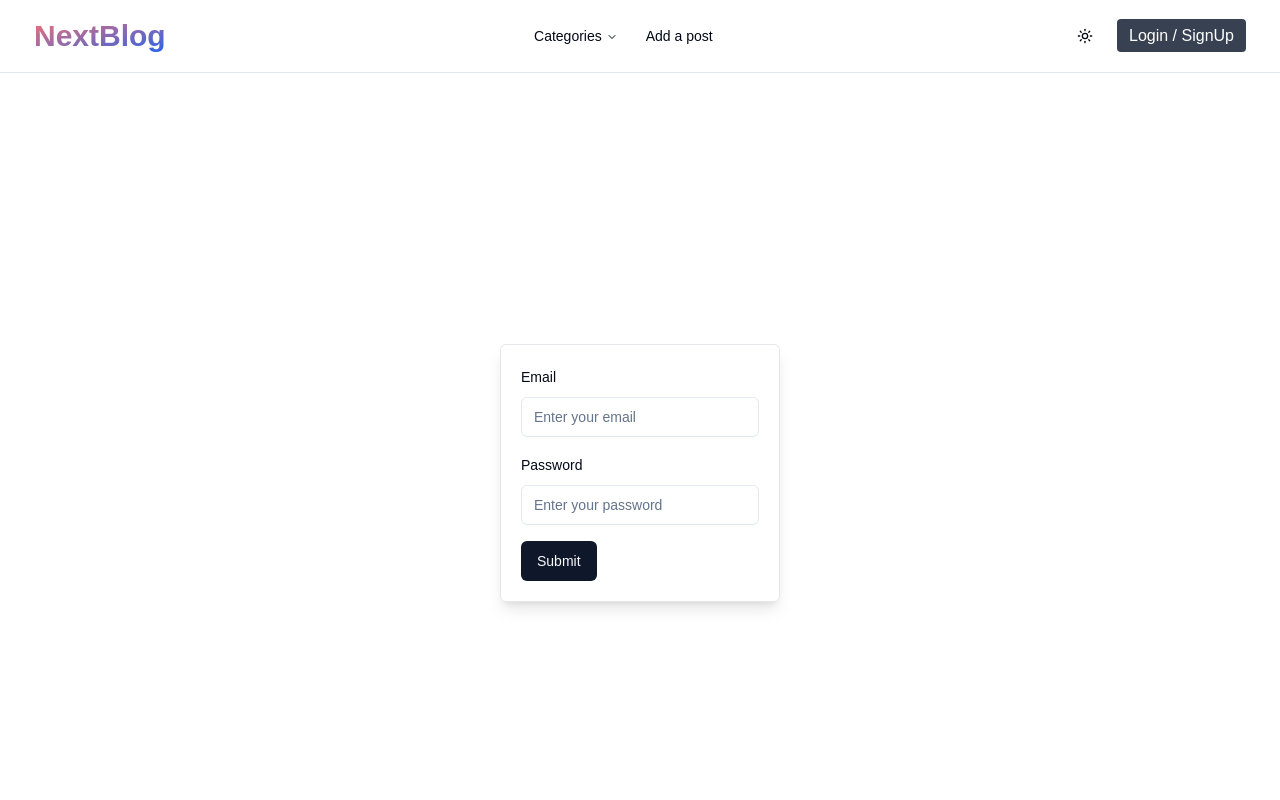
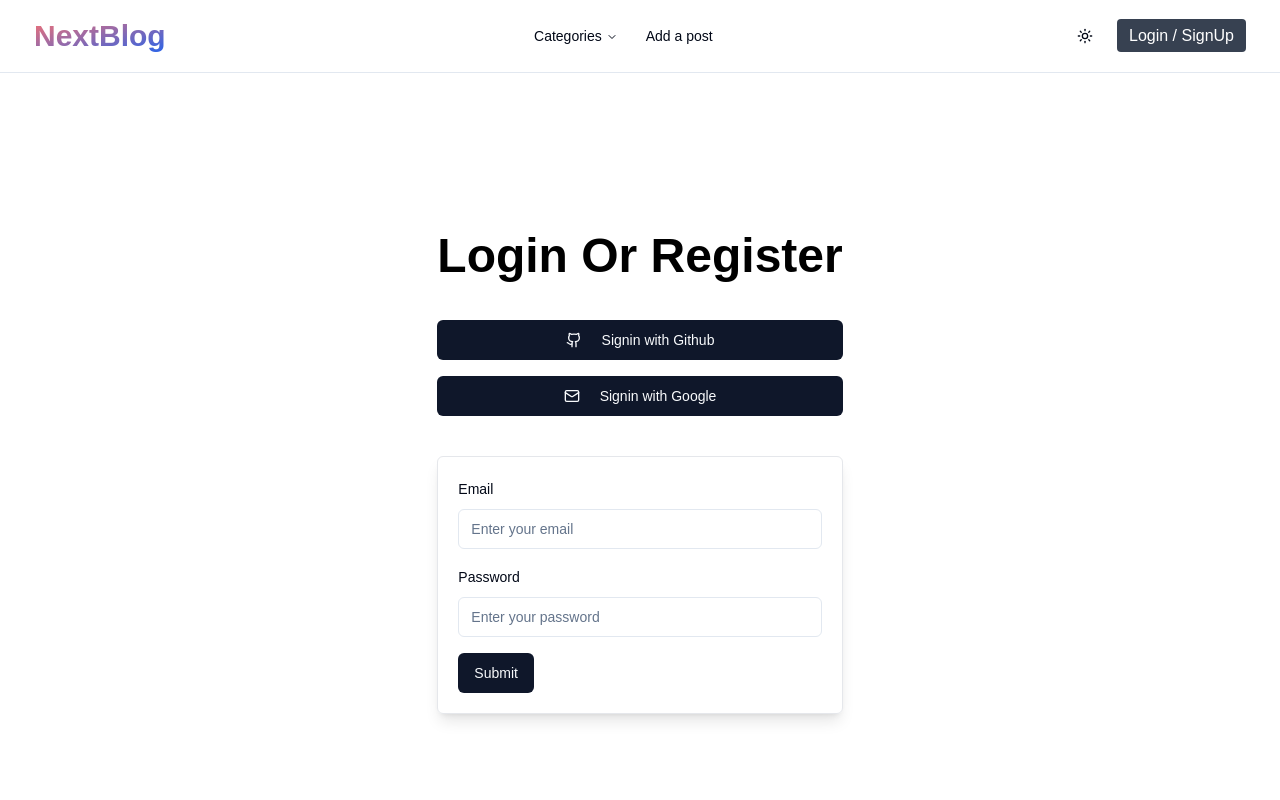
Before and after one commit to NdekoCode/nextjs-blog, a Next.js app: page /auth/login in a window 1280 px wide. Shown: the top 800 px of the page. Built offline with nearby package versions, Linux system fonts and the light colour scheme.

Commit message:
refactor: add social login page

```diff
--- a/app/auth/login/page.tsx
+++ b/app/auth/login/page.tsx
@@ -1,7 +1,9 @@
-'use client';
+"use client";
 
+import { Github, Mail } from 'lucide-react';
 import { useForm } from 'react-hook-form';
 
+import PageTitle from '@/components/PageTitle';
 import { Button } from '@/components/ui/button';
 import {
     Form, FormControl, FormField, FormItem, FormLabel, FormMessage
@@ -21,8 +23,21 @@ const Page = () => {
   };
 
   return (
+    <div className="flex flex-col gap-y-10 items-center">
+      <PageTitle title="Login or Register" />
+      <div className="flex flex-col gap-y-4 w-full">
+        <Button className="w-full">
+          <Github className="mr-3" /> Signin with Github
+        </Button>
+        <Button className="w-full">
+          <Mail className="mr-3" /> Signin with Google
+        </Button>
+      </div>
       <Form {...form}>
-      <form onSubmit={handleSubmit(onSubmit)} className="space-y-4 min-w-[280px] p-5 shadow-lg rounded-md border border-gray-200 dark:border-gray-400">
+        <form
+          onSubmit={handleSubmit(onSubmit)}
+          className="space-y-4 min-w-[280px] w-full p-5 shadow-lg rounded-md border border-gray-200 dark:border-gray-400"
+        >
           <FormField
             control={form.control}
             name="email"
@@ -56,6 +71,7 @@ const Page = () => {
           <Button type="submit">Submit</Button>
         </form>
       </Form>
+    </div>
   );
 };
 
--- a/app/categories/[slug]/page.tsx
+++ b/app/categories/[slug]/page.tsx
@@ -1,6 +1,7 @@
 import { notFound } from 'next/navigation';
 
 import PostList from '@/components/pages/home/PostList';
+import PageTitle from '@/components/PageTitle';
 import { CATEGORIES, POSTS } from '@/lib/data/constant';
 
 const CategoriesPage = ({ params }: { params: { slug: string } }) => {
@@ -12,10 +13,7 @@ const CategoriesPage = ({ params }: { params: { slug: string } }) => {
   const posts = POSTS.filter((d) => d.category === category.name) || [];
   return (
     <section className="flex flex-col gap-y-10 sm:gap-y-12 md:gap-y-16 lg:gap-y-20 pt-20">
-      <h1 className="capitalize text-3xl font-bold sm:text-4xl text-center text-pretty md:text-5xl text-black dark:text-white">
-        {category.name}
-      </h1>
-
+      <PageTitle title={category.name}/>
       {/* Posts */}
       {posts && <PostList posts={posts} />}
     </section>
--- /dev/null
+++ b/components/PageTitle.tsx
@@ -0,0 +1,11 @@
+import { FC } from 'react';
+
+const PageTitle: FC<{ title?: string }> = ({ title }) => {
+  return (
+    <h1 className="capitalize text-3xl font-bold sm:text-4xl text-center text-pretty md:text-5xl text-black dark:text-white">
+      {title}
+    </h1>
+  );
+};
+
+export default PageTitle;
```
Lines whose indentation alone changed are shown as unchanged.
